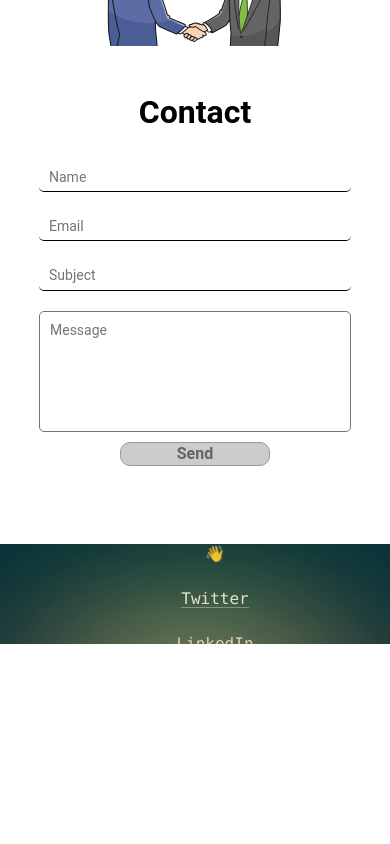
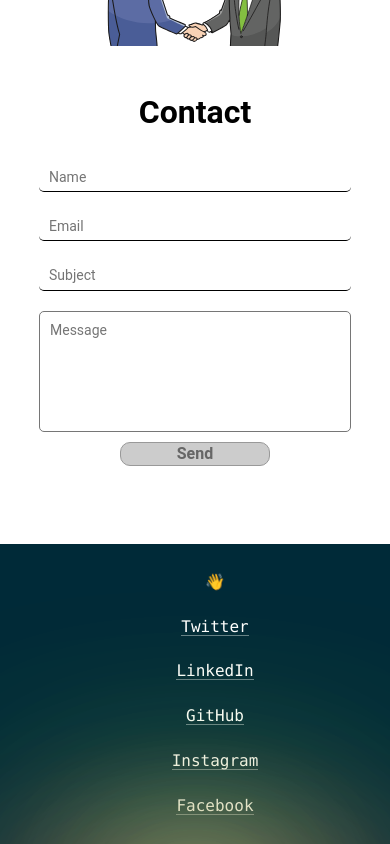
Before and after one commit to sayak231/portfolio, a React (Vite) app: page / in a window 390 px wide. Shown: the part 5071-5915 px from the top of the page. Before the commit the page ends 5715 px from the top, so only its background shows below. Built offline with nearby package versions, Linux system fonts and the light colour scheme.

Commit message:
mobile footer height changed

```diff
--- a/src/styles/footer.scss
+++ b/src/styles/footer.scss
@@ -1,6 +1,12 @@
+@import "./global-css-variables.scss";
+
 #footer {
   height: 100px;
   background-color: black;
+
+  @include mobile {
+    height: 300px;
+  }
 
   .social-icons {
     display: flex;
```
